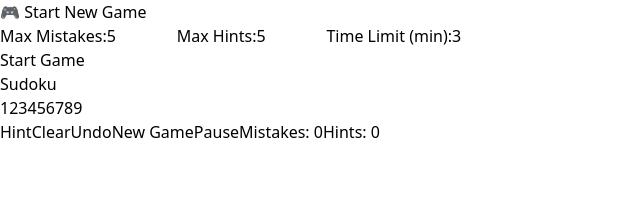
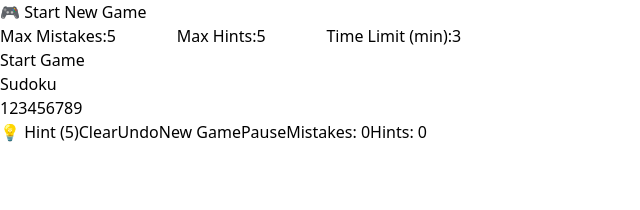
Before and after one commit to HrshSwnt/sudoku, a React (Vite) app: page / in a window 1280 px wide. Shown: the top 210 px of the page, without its empty margins (0-640 px from the left). Built offline with nearby package versions, Linux system fonts and the light colour scheme.

Commit message:
added hint limit instead of fail condition

```diff
--- a/src/components/Controls.tsx
+++ b/src/components/Controls.tsx
@@ -11,6 +11,7 @@ export default function Controls() {
         setShowStartPrompt,
         setIsPaused,
         isPaused,
+        maxHints,
     } = useSudoku();
 
     const canUndo = history.length > 0;
@@ -19,10 +20,12 @@ export default function Controls() {
         <div className="flex flex-wrap gap-3 items-center justify-center mt-4">
             <button
                 onClick={giveHint}
-                className="px-4 py-2 bg-purple-500 hover:bg-purple-600 text-white rounded transition"
+                disabled={hintsUsed >= maxHints}
+                className={`px-4 py-2 rounded bg-green-500 text-white hover:bg-green-600 disabled:bg-gray-300 disabled:cursor-default`}
             >
-                Hint
+                💡 Hint ({maxHints - hintsUsed})
             </button>
+
 
             <button
                 onClick={clearCell}
--- a/src/hooks/useSudokuLogic.ts
+++ b/src/hooks/useSudokuLogic.ts
@@ -117,7 +117,7 @@ export function useSudokuLogic() {
         if (!selectedCell || !solution || hasWon || hasFailed) return;
         const [r, c] = selectedCell;
 
-        if (board[r][c].readonly || board[r][c].value !== null) return;
+        if (board[r][c].readonly || board[r][c].value !== null || hintsUsed >= maxHints) return;
 
         const prevBoard = board.map((row) => row.map((cell) => ({ ...cell })));
         setHistory((h) => [...h, prevBoard]);
@@ -134,11 +134,7 @@ export function useSudokuLogic() {
         );
 
         setBoard(updatedBoard);
-        setHintsUsed((h) => {
-            const updated = h + 1;
-            if (updated > maxHints) setHasFailed(true);
-            return updated;
-        });
+        setHintsUsed((h) => Math.min(h + 1, maxHints));
 
 
         if (isBoardSolved(updatedBoard, solution)) {
```
